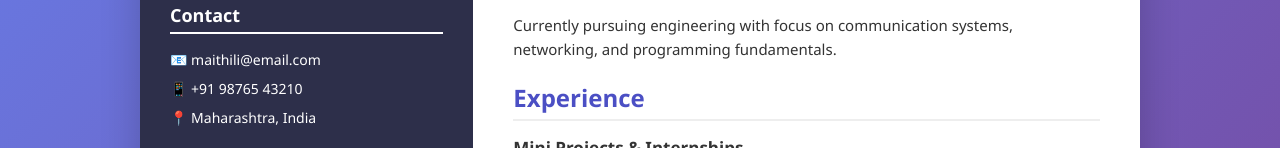
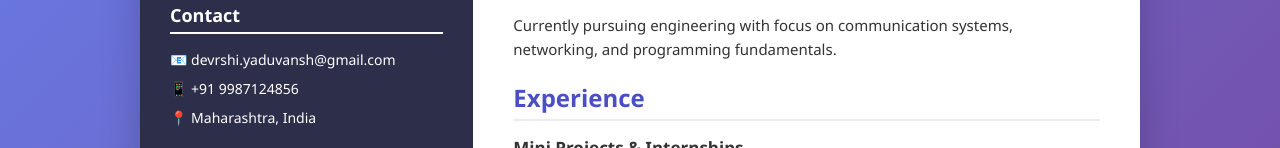
Before and after one commit to KOBA-Devrshi/exp2a, a plain HTML site: page index.html in a window 1280 px wide. Shown: the part 349-497 px from the top of the page. Drawn offline with Linux system fonts and the light colour scheme.

Commit message:
Update index.html

```diff
--- a/index.html
+++ b/index.html
@@ -133,8 +133,8 @@
       <div class="section">
         <h2>Contact</h2>
         <ul>
-          <li>📧 maithili@email.com</li>
-          <li>📱 +91 98765 43210</li>
+          <li>📧 devrshi.yaduvansh@gmail.com</li>
+          <li>📱 +91 9987124856</li>
           <li>📍 Maharashtra, India</li>
         </ul>
       </div>
```
